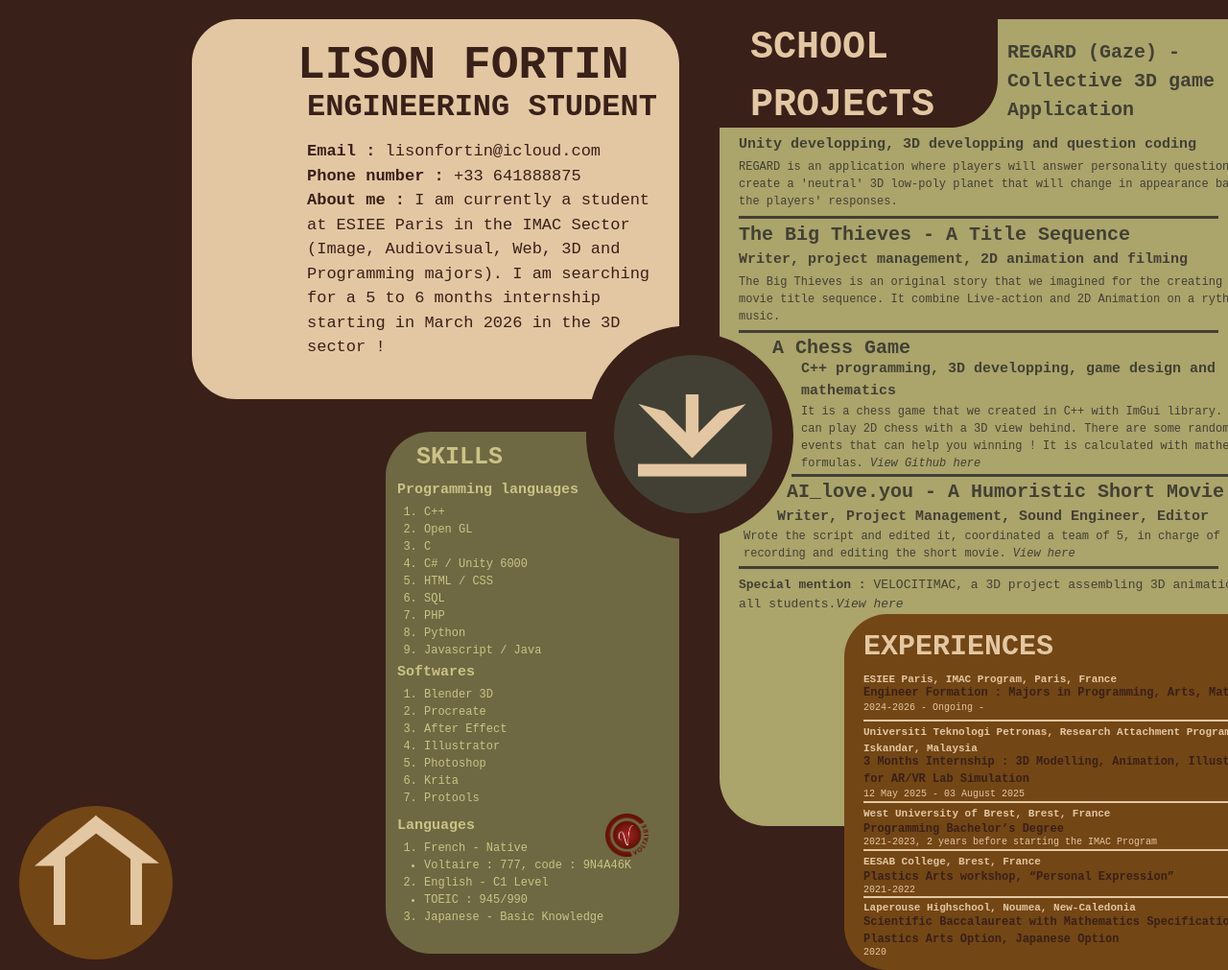
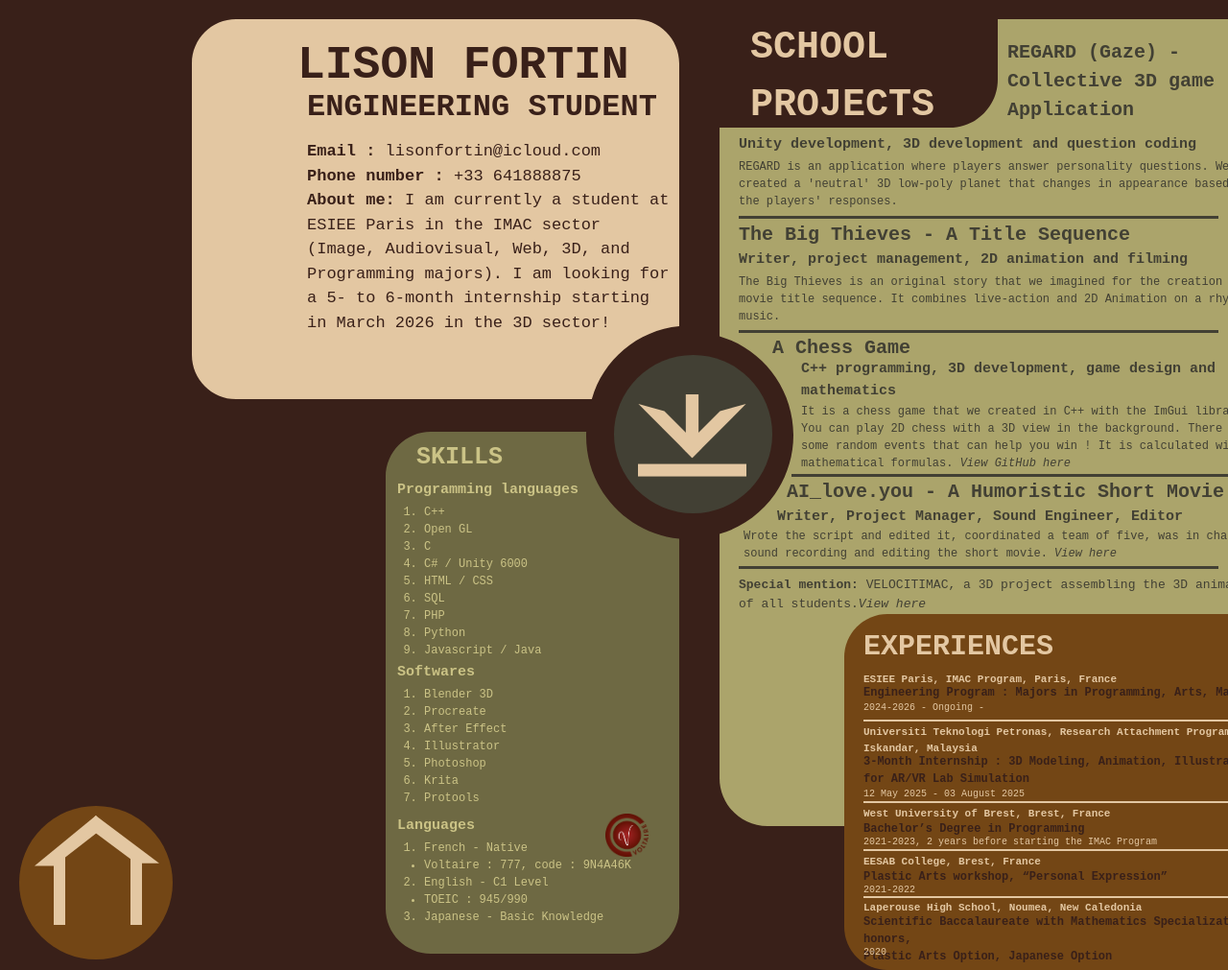
Before and after one commit to LisonKas/My_portfolio, a plain HTML site: page who_am_i.html in a window 1280 px wide. Shown: the top 1011 px of the page at 96% size. Drawn offline with Linux system fonts and the light colour scheme; a web font is replaced by a local one.

Commit message:
text correction

```diff
--- a/who_am_i.html
+++ b/who_am_i.html
@@ -22,8 +22,8 @@
             <br>
             <b>Phone number :</b> +33 641888875
             <br>
-            <b>About me :</b> I am currently a student at ESIEE Paris in the IMAC Sector (Image, Audiovisual, Web, 3D and Programming majors).
-            I am searching for a 5 to 6 months internship starting in March 2026 in the 3D sector !
+            <b>About me:</b> I am currently a student at ESIEE Paris in the IMAC sector (Image, Audiovisual, Web, 3D, and Programming majors).
+            I am looking for a 5- to 6-month internship starting in March 2026 in the 3D sector!
         </p>
     </div>
     <div class="absolute top-[450px] left-[402px] w-[306px] h-[544px]">
@@ -79,10 +79,10 @@
                 REGARD (Gaze) - Collective 3D game Application
             </h2>
             <h3 class="font-kode font-semibold text-[15px] text-darkGreen absolute top-[120px] left-5">
-                Unity developping, 3D developping and question coding
+                Unity development, 3D development and question coding
             </h3>
             <p class="font-kode text-[12px] text-darkGreen absolute top-[145px] left-5">
-                REGARD is an application where players will answer personality questions. We create a 'neutral' 3D low-poly planet that will change in appearance based on the players' responses.
+                REGARD is an application where players answer personality questions. We created a 'neutral' 3D low-poly planet that changes in appearance based on the players' responses.
             </p>
         </div>
         <div class="absolute top-[205px] left-5 w-[500px] h-[3px] bg-darkGreen"></div>
@@ -94,7 +94,7 @@
                 Writer, project management, 2D animation and filming
             </h3>
             <p class="font-kode text-[12px] text-darkGreen absolute top-[265px] left-5">
-                The Big Thieves is an original story that we imagined for the creating of a movie title sequence. It combine Live-action and 2D Animation on a rythmic music.
+                The Big Thieves is an original story that we imagined for the creation of a movie title sequence. It combines live-action and 2D Animation on a rhythmic music.
             </p>
         </div>
         <div class="absolute top-[324px] left-5 w-[500px] h-[3px] bg-darkGreen"></div>
@@ -103,11 +103,11 @@
                 A Chess Game
             </h2>
             <h3 class="font-kode font-semibold text-[15px] text-darkGreen absolute top-[354px] left-[85px]">
-                C++ programming, 3D developping, game design and mathematics
+                C++ programming, 3D development, game design and mathematics
             </h3>
             <p class="font-kode text-[12px] text-darkGreen absolute top-[400px] left-[85px]">
-                It is a chess game that we created in C++ with ImGui library. You can play 2D chess with a 3D view behind. There are some random events that can help you winning ! It is calculated with mathematics formulas.
-                <i><a href="https://github.com/LisonKas/projet_echec.git" target="_blank" rel="noopener noreferrer">View Github here</a></i>
+                It is a chess game that we created in C++ with the ImGui library. You can play 2D chess with a 3D view in the background. There are some random events that can help you win ! It is calculated with mathematical formulas.
+                <i><a href="https://github.com/LisonKas/projet_echec.git" target="_blank" rel="noopener noreferrer">View GitHub here</a></i>
             </p>
         </div>
         <div class="absolute top-[474px] left-[75px] w-[500px] h-[3px] bg-darkGreen"></div>
@@ -116,15 +116,15 @@
                 AI_love.you - A Humoristic Short Movie
             </h2>
             <h3 class="font-kode font-semibold text-[15px] text-darkGreen absolute top-[508px] left-[60px]">
-                Writer, Project Management, Sound Engineer, Editor
+                Writer, Project Manager, Sound Engineer, Editor
             </h3>
             <p class="font-kode text-[12px] text-darkGreen absolute top-[530px] left-[25px]">
-                Wrote the script and edited it, coordinated a team of 5, in charge of sound recording and editing the short movie. <i><a href="https://youtu.be/dpxposxY10o?si=sATAmVNg3lNZZd-I" target="_blank" rel="noopener noreferrer">View here</a></i>
+                Wrote the script and edited it, coordinated a team of five, was in charge of sound recording and editing the short movie. <i><a href="https://youtu.be/dpxposxY10o?si=sATAmVNg3lNZZd-I" target="_blank" rel="noopener noreferrer">View here</a></i>
             </p>
         </div>
         <div class="absolute top-[570px] left-5 w-[500px] h-[3px] bg-darkGreen"></div>
         <div class="absolute top-[580px] left-5">
-            <p class="font-kode text-[13px] text-darkGreen"><b>Special mention :</b> VELOCITIMAC, a 3D project assembling 3D animations of all students.<i><a href="https://youtu.be/bj9Z3J6ONMc?si=BBFr2NmfBtjtvh6p" target="_blank" rel="noopener noreferrer">View here</a></i></p>
+            <p class="font-kode text-[13px] text-darkGreen"><b>Special mention:</b> VELOCITIMAC, a 3D project assembling the 3D animations of all students.<i><a href="https://youtu.be/bj9Z3J6ONMc?si=BBFr2NmfBtjtvh6p" target="_blank" rel="noopener noreferrer">View here</a></i></p>
         </div>
     </div>
     <div>
@@ -140,7 +140,7 @@
                 ESIEE Paris, IMAC Program, Paris, France
             </h2>
             <h3 class="font-kode font-bold text-[12px] text-darkBrown absolute top-[73px] left-5">
-                Engineer Formation : Majors in Programming, Arts, Mathematics and Multimedia
+                Engineering Program : Majors in Programming, Arts, Mathematics, and Multimedia
             </h3>
             <p class="font-kode text-[10px] text-lightBrown absolute top-[90px] left-5">2024-2026 - Ongoing -</p>
         </div>
@@ -150,7 +150,7 @@
                 Universiti Teknologi Petronas, Research Attachment Program, PER5ONA Lab, Seri Iskandar, Malaysia
             </h2>
             <h3 class="font-kode font-bold text-[12px] text-darkBrown absolute top-[145px] left-5 right-5">
-                3 Months Internship : 3D Modelling, Animation, Illustrator and Unity Coding for AR/VR Lab Simulation
+                3-Month Internship : 3D Modeling, Animation, Illustrator and Unity Coding for AR/VR Lab Simulation
             </h3>
             <p class="font-kode text-[10px] text-lightBrown absolute top-[180px] left-5">12 May 2025 - 03 August 2025</p>
         </div>
@@ -160,7 +160,7 @@
                 West University of Brest, Brest, France
             </h2>
             <h3 class="font-kode font-bold text-[12px] text-darkBrown absolute top-[215px] left-5">
-                Programming Bachelor’s Degree
+                Bachelor’s Degree in Programming
             </h3>
             <p class="font-kode text-[10px] text-lightBrown absolute top-[230px] left-5">2021-2023, 2 years before starting the IMAC Program</p>
         </div>
@@ -170,17 +170,17 @@
                 EESAB College, Brest, France
             </h2>
             <h3 class="font-kode font-bold text-[12px] text-darkBrown absolute top-[265px] left-5">
-                Plastics Arts workshop, “Personal Expression”
+                Plastic Arts workshop, “Personal Expression”
             </h3>
             <p class="font-kode text-[10px] text-lightBrown absolute top-[280px] left-5">2021-2022</p>
         </div>
         <div class="absolute top-[294px] left-5 w-[500px] h-[2px] bg-lightBrown"></div>
         <div>
             <h2 class="font-kode font-semibold text-[11px] text-lightBrown absolute top-[298px] left-5">
-                Laperouse Highschool, Noumea, New-Caledonia
+                Laperouse High School, Noumea, New Caledonia
             </h2>
             <h3 class="font-kode font-bold text-[12px] text-darkBrown absolute top-[312px] left-5">
-                Scientific Baccalaureat with Mathematics Specification - Graduate with honors, <br> Plastics Arts Option, Japanese Option
+                Scientific Baccalaureate with Mathematics Specialization - Graduated with honors, <br> Plastic Arts Option, Japanese Option
             </h3>
             <p class="font-kode text-[10px] text-lightBrown absolute top-[345px] left-5">2020</p>
         </div>
```
Also changed, not shown: 3d_art.html (+5 -5 lines), digital_art_1.html (+5 -5 lines), index.html (+6 -6 lines), photography.html (+9 -9 lines).
